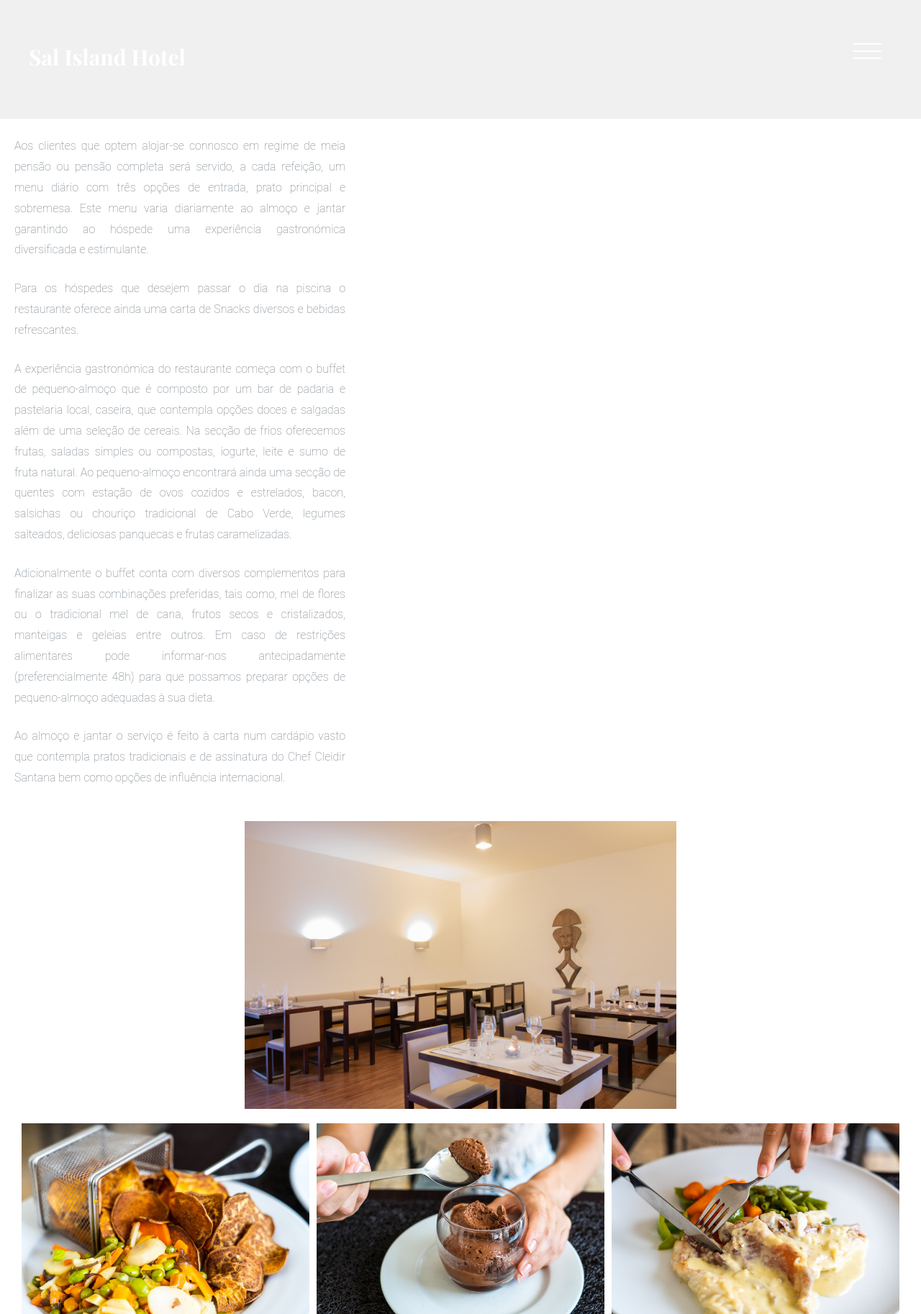
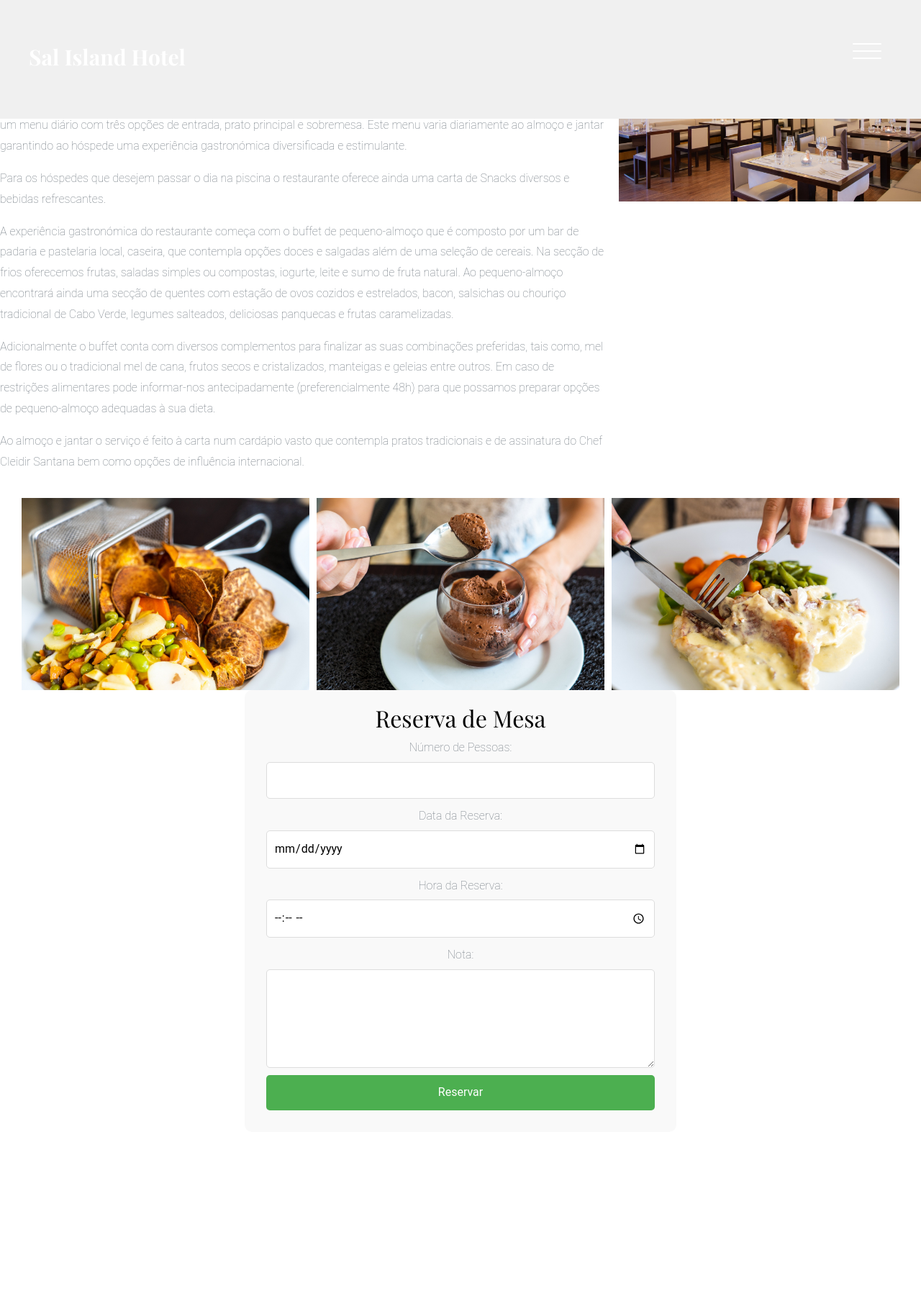
Before and after one commit to LeoSantana24/projeto-final, a PHP site: page /restaurante.php in a window 1280 px wide. Shown: the top 1826 px of the page at 72% size. After the commit the page ends 1543 px from the top, so only its background shows below. Run offline with PHP 8.4, Linux system fonts and the light colour scheme; some web fonts are replaced.

Commit message:
ajustar css

```diff
--- a/css/restaurante.css
+++ b/css/restaurante.css
@@ -12,34 +12,29 @@ header {
     background-color: #f0f0f0;
 }
 
-.restaurant-info {
-    flex: 2; /* Ocupa 2 vezes mais espaço que a imagem */
-    max-width: 500px; /* Largura máxima para o texto */
-    padding: 20px; /* Adiciona um espaçamento interno ao redor do conteúdo */
-    text-align: justify; /* Alinha o texto justificado */
-}
-
 .restaurant-info h1 {
     margin-bottom: 10px; /* Adiciona um pequeno espaço abaixo do título */
 }
 
-.restaurant-info p {
-    margin-bottom: 25px; /* Adiciona um espaçamento maior abaixo do parágrafo */
+.restaurant-container {
+    display: flex;
+    align-items: flex-start;
+    gap: 20px; /* Ajuste o espaçamento entre a imagem e o texto conforme necessário */
 }
 
+.restaurant-info {
+    flex: 2; /* Permite que o texto ocupe mais espaço */
+}
 
 .restaurant-image {
-    flex: 3; /* Ocupa 3 vezes menos espaço que o texto */
-    text-align: center; /* Centraliza a imagem */
+    flex: 1; /* Permite que a imagem ocupe menos espaço */
+    max-width: 40%; /* Limita a largura da imagem */
 }
 
 .restaurant-image img {
-    width: 100%; /* Imagem ocupará todo o espaço disponível */
-    max-width: 600px; /* Define uma largura máxima maior para a imagem */
-    height: auto;
+    width: 100%;
+    height: auto; /* Garante que a imagem mantenha suas proporções */
 }
-
-
 
 .menu-photos {
     padding: 20px;
@@ -57,7 +52,6 @@ header {
     max-width: 400px; /* Torna as imagens dos pratos maiores */
     height: auto;
 }
-
 
 .reservation-form {
     max-width: 600px; /* Define a largura máxima do formulário */
@@ -83,6 +77,14 @@ header {
     border-radius: 5px; /* Adiciona cantos arredondados */
 }
 
+.reservation-form textarea {
+    width: calc(100% - 20px); /* Ajusta a largura do textarea */
+    padding: 10px;
+    border: 1px solid #ddd; /* Adiciona uma borda ao textarea */
+    border-radius: 5px; /* Adiciona cantos arredondados */
+    resize: vertical; /* Permite redimensionar verticalmente */
+}
+
 .reservation-form button {
     background-color: #4CAF50;
     color: white;
--- a/database/login.php
+++ b/database/login.php
@@ -17,7 +17,7 @@
 
         $sql = "SELECT *FROM usuarios WHERE email = '$email' and senha = '$senha'";
 
-        $result = $conexao->query($sql);
+        $result = $conn->query($sql);
 
         if(mysqli_num_rows($result) < 1)
         {
--- a/restaurante.php
+++ b/restaurante.php
@@ -22,41 +22,21 @@
 <body>
 <?php include "includes/header.php" ?>
 
+<div class="restaurant-container">
     <div class="restaurant-info">
         <h1>Restaurante</h1>
-            <p>Localizado no rés-do-chão junto à piscina, o restaurante
-            oferece serviço de pequeno-almoço e refeições completas ou ligeiras ao almoço e jantar.</p>
-
-            <p>
-                Aos clientes que optem alojar-se connosco em regime de meia pensão ou pensão completa será servido, a cada refeição,
-                um menu diário com três opções de entrada, prato principal e sobremesa.
-                Este menu varia diariamente ao almoço e jantar garantindo ao hóspede uma experiência gastronómica diversificada e estimulante.
-            </p>
-
+        <p>Localizado no rés-do-chão junto à piscina, o restaurante oferece serviço de pequeno-almoço e refeições completas ou ligeiras ao almoço e jantar.</p>
+        <p>Aos clientes que optem alojar-se connosco em regime de meia pensão ou pensão completa será servido, a cada refeição, um menu diário com três opções de entrada, prato principal e sobremesa. Este menu varia diariamente ao almoço e jantar garantindo ao hóspede uma experiência gastronómica diversificada e estimulante.</p>
         <p>Para os hóspedes que desejem passar o dia na piscina o restaurante oferece ainda uma carta de Snacks diversos e bebidas refrescantes.</p>
-
-            <p>
-                A experiência gastronómica do restaurante começa com o buffet de pequeno-almoço que é composto por um bar de padaria e pastelaria local,
-                caseira, que contempla opções doces e salgadas além de uma seleção de cereais. Na secção de frios oferecemos frutas,
-                saladas simples ou compostas, iogurte, leite e sumo de fruta natural.
-                Ao pequeno-almoço encontrará ainda uma secção de quentes com estação de ovos cozidos e estrelados, bacon, salsichas ou chouriço tradicional de Cabo Verde,
-                legumes salteados, deliciosas panquecas e frutas caramelizadas.
-            </p>
-
-            <p>
-                Adicionalmente o buffet conta com diversos complementos para finalizar as suas combinações preferidas,
-                tais como, mel de flores ou o tradicional mel de cana, frutos secos e cristalizados, manteigas e geleias entre outros.
-                Em caso de restrições alimentares pode informar-nos antecipadamente (preferencialmente 48h) para que possamos preparar opções de pequeno-almoço adequadas à sua dieta.
-            </p>
-
-            <p>
-                Ao almoço e jantar o serviço é feito à carta num cardápio vasto que contempla pratos tradicionais e de assinatura do Chef Cleidir Santana bem
-                como opções de influência internacional.
-            </p>
+        <p>A experiência gastronómica do restaurante começa com o buffet de pequeno-almoço que é composto por um bar de padaria e pastelaria local, caseira, que contempla opções doces e salgadas além de uma seleção de cereais. Na secção de frios oferecemos frutas, saladas simples ou compostas, iogurte, leite e sumo de fruta natural. Ao pequeno-almoço encontrará ainda uma secção de quentes com estação de ovos cozidos e estrelados, bacon, salsichas ou chouriço tradicional de Cabo Verde, legumes salteados, deliciosas panquecas e frutas caramelizadas.</p>
+        <p>Adicionalmente o buffet conta com diversos complementos para finalizar as suas combinações preferidas, tais como, mel de flores ou o tradicional mel de cana, frutos secos e cristalizados, manteigas e geleias entre outros. Em caso de restrições alimentares pode informar-nos antecipadamente (preferencialmente 48h) para que possamos preparar opções de pequeno-almoço adequadas à sua dieta.</p>
+        <p>Ao almoço e jantar o serviço é feito à carta num cardápio vasto que contempla pratos tradicionais e de assinatura do Chef Cleidir Santana bem como opções de influência internacional.</p>
     </div>
     <div class="restaurant-image">
         <img src="images/restaurante/restaurante.jpg" alt="Imagem do Restaurante">
     </div>
+</div>
+
 
     <main>
         <section class="menu-photos">
@@ -67,19 +47,25 @@
                 <img src="images/restaurante/prato3.jpg" alt="Prato 3">
                 <!-- Adicione quantas fotos de pratos desejar -->
             </div>
-        </section>
             <section class="reservation-form">
             <h2>Reserva de Mesa</h2>
             <form action="#" method="post">
                 <label for="num-of-people">Número de Pessoas:</label>
                 <input type="number" id="num-of-people" name="num-of-people" required>
+
                 <label for="reservation-date">Data da Reserva:</label>
                 <input type="date" id="reservation-date" name="reservation-date" required>
+
                 <label for="reservation-time">Hora da Reserva:</label>
                 <input type="time" id="reservation-time" name="reservation-time" required>
+
+                <label for="nota">Nota: </label>
+                <textarea id="nota" name="nota" rows="4" cols="50"></textarea>
+
                 <button type="submit">Reservar</button>
             </form>
         </section>
+
     </main>
 
     <script src="js/jquery-3.3.1.min.js"></script>
```
Lines whose indentation alone changed are shown as unchanged.
